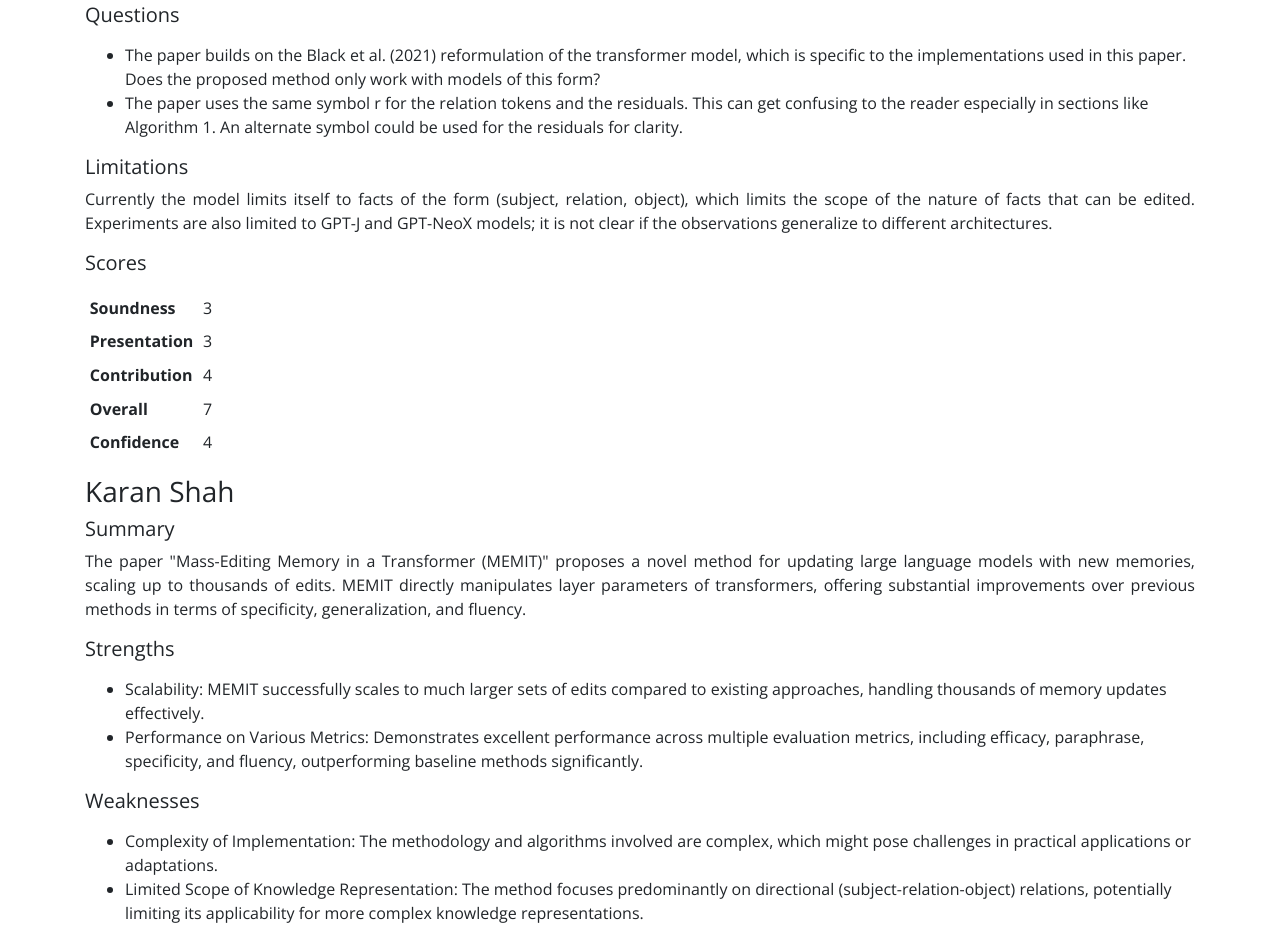
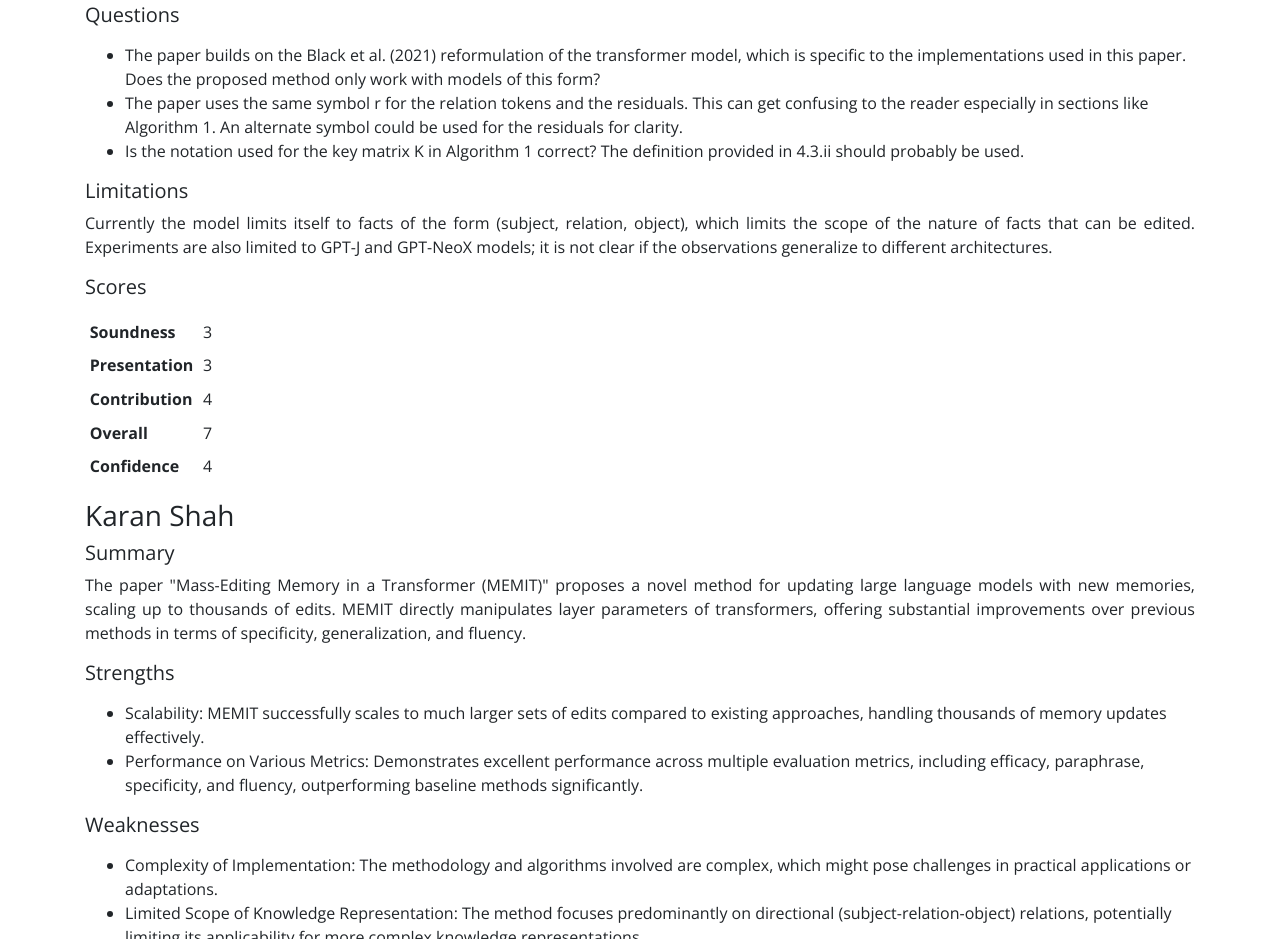
Before and after one commit to SuryaThiru/CS7150-Project, a plain HTML site: page index.html in a window 1280 px wide. Shown: the part 8197-9136 px from the top of the page. Drawn offline with nearby package versions, Linux system fonts and the light colour scheme.

Commit message:
Update review

```diff
--- a/index.html
+++ b/index.html
@@ -356,6 +356,9 @@ Based on this analysis and measuring the average indirect effect of MLP’s (see
     <li>
       The paper uses the same symbol r for the relation tokens and the residuals. This can get confusing to the reader especially in sections like Algorithm 1. An alternate symbol could be used for the residuals for clarity.
     </li>
+    <li>
+      Is the notation used for the key matrix K in Algorithm 1 correct? The definition provided in 4.3.ii should probably be used.
+    </li>
   </ul>
 </p>
 
```
